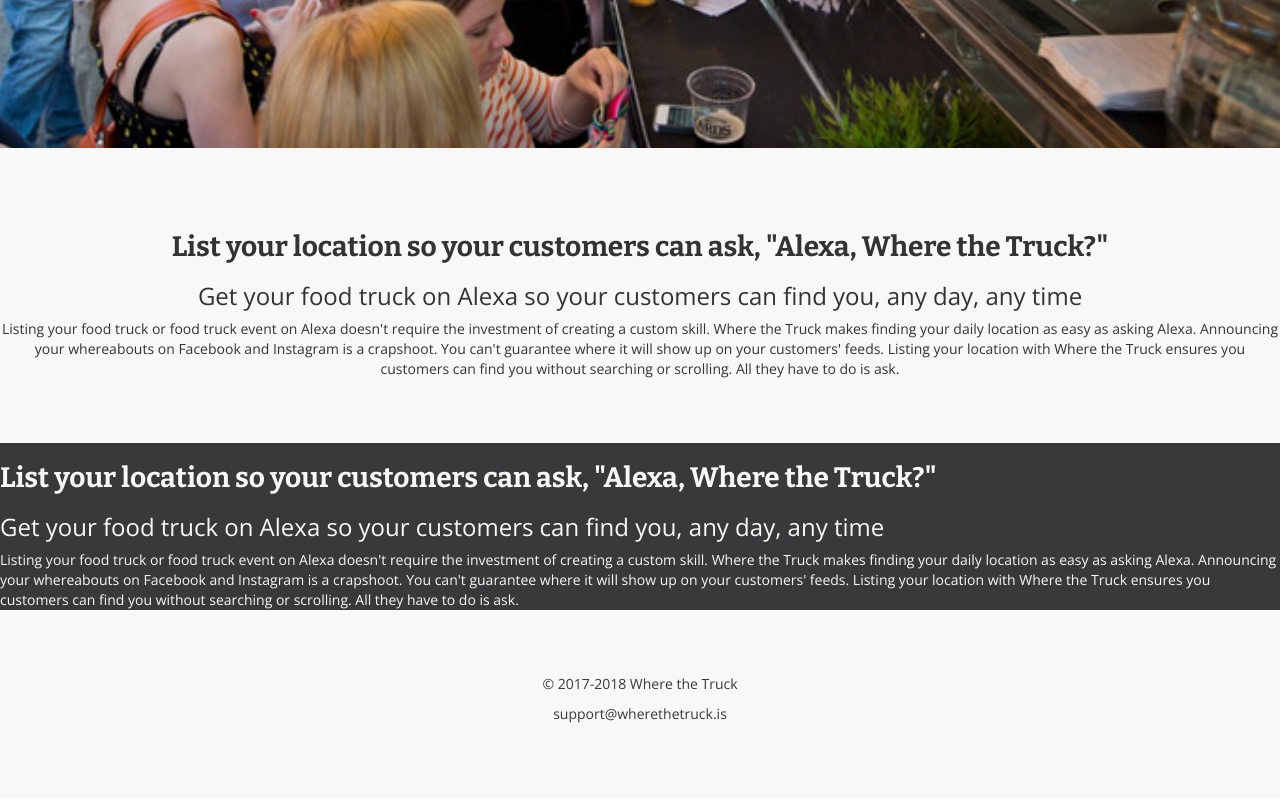
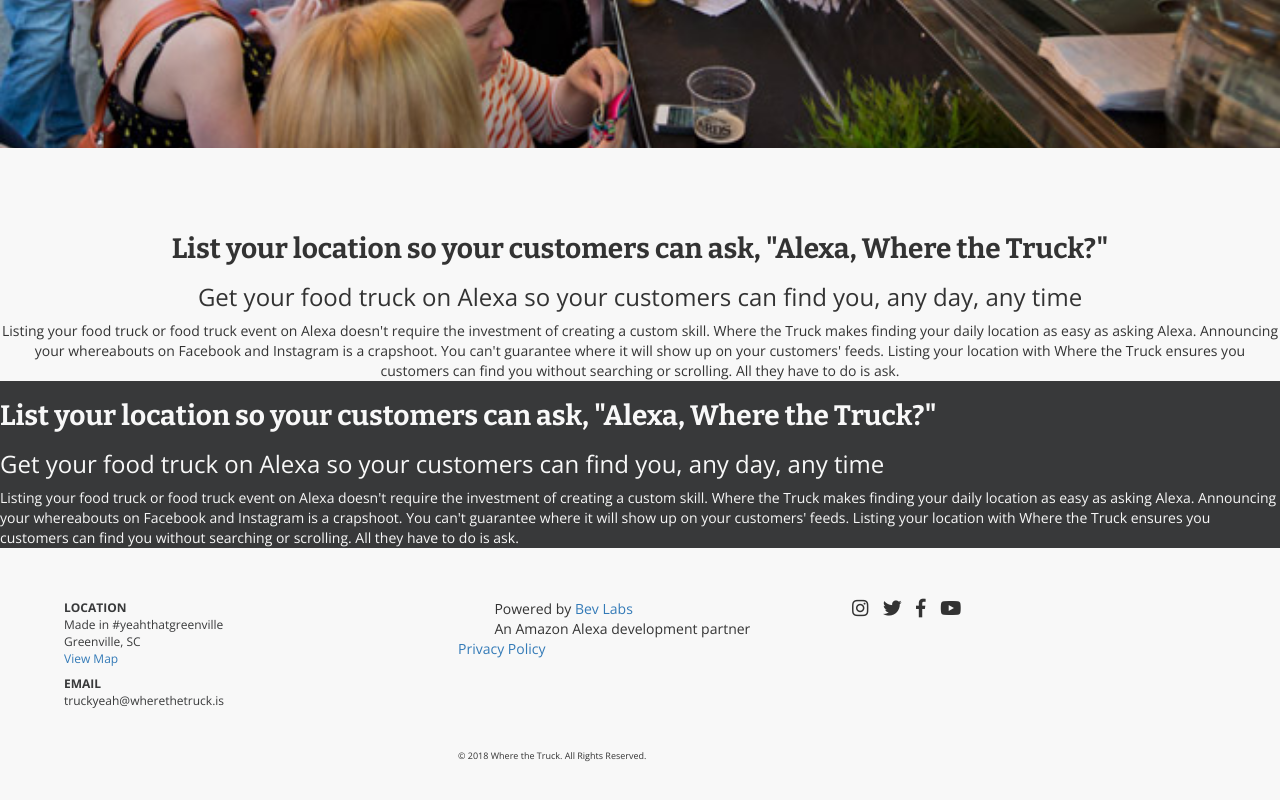
Before and after one commit to elizabethbarr/wherethetruck, a website: page app/index.html in a window 1280 px wide. Shown: the part 622-1422 px from the top of the page. Drawn offline with nearby package versions, Linux system fonts and the light colour scheme; files that its build step writes are made by us from their sources.

Commit message:
footer work

```diff
--- a/app/index.html
+++ b/app/index.html
@@ -20,6 +20,8 @@
     <link rel="shortcut icon" href="/favicon.ico">
     <link rel="apple-touch-icon" href="/apple-touch-icon.png">
     <!-- Place favicon.ico and apple-touch-icon.png in the root directory -->
+
+    <link rel="stylesheet" href="https://use.fontawesome.com/releases/v5.0.9/css/all.css" integrity="sha384-5SOiIsAziJl6AWe0HWRKTXlfcSHKmYV4RBF18PPJ173Kzn7jzMyFuTtk8JA7QQG1" crossorigin="anonymous">
 
     <!-- build:css(.) styles/vendor.css -->
     <!-- bower:css -->
@@ -80,8 +82,8 @@
 
   <div class="middle-container">
     <div class="row">
+      <div class="middle-content">
         <div class="col-lg-12">
-      <div class="middle-content">
          <h2>List your location so your customers can ask, "Alexa, Where the Truck?"</h2>
           <h3>Get your food truck on Alexa so your customers can find you, any day, any time</h3>
           <span>Listing your food truck or food truck event on Alexa doesn't require the investment of creating a custom skill. Where the Truck makes finding your daily location as easy as asking Alexa.</span>
@@ -93,8 +95,8 @@
 
   <div class="lower-container">
     <div class="row">
+      <div class="lower-content">
         <div class="col-lg-12">
-      <div class="lower-content">
           <h2>List your location so your customers can ask, "Alexa, Where the Truck?"</h2>
           <h3>Get your food truck on Alexa so your customers can find you, any day, any time</h3>
           <span>Listing your food truck or food truck event on Alexa doesn't require the investment of creating a custom skill. Where the Truck makes finding your daily location as easy as asking Alexa.</span>
@@ -106,15 +108,49 @@
 
   <div class="footer-container">
     <div class="row">
-    <div class="col-lg-12">
       <div class="footer-content">
-        <p>&copy; 2017-2018 Where the Truck</p>
-        <p>support@wherethetruck.is</p>
+        <div class="col-sm-4">
+          <div class="footer-left-top">
+            <div><strong>LOCATION</strong></div>
+            <div>Made in #yeahthatgreenville</div>
+            <div>Greenville, SC</div>
+            <div><a href="https://www.google.com/maps/place/Greenville,+SC/@34.8332892,-82.4330432,12z/data=!3m1!4b1!4m5!3m4!1s0x88578f6662fa1105:0xd8aa9d77bf257696!8m2!3d34.8526176!4d-82.3940104">View Map</a></div>
+          </div>
+          <div class="footer-left-middle">
+            <div><strong>EMAIL</strong></div>
+            <div>truckyeah@wherethetruck.is</div>
+          </div>
+          <div class="footer-left-bottom">
+          </div>
+        </div>
+      </div>
+        <div class="col-sm-4">
+          <div class="footer-middle-top">
+            <div>Powered by <a href="www.myassistantbev.com">Bev Labs</a></div>
+            <div>An Amazon Alexa development partner</div>
+          </div>
+          <div class="footer-middle-middle">
+            <div><a href="/privacy">Privacy Policy</a></div>
+          </div>
+          <div class="footer-middle-bottom">
+            <div>&copy; 2018 Where the Truck. All Rights Reserved.</div>
+          </div>
+        </div>
+        <div class="col-sm-4">
+          <i class="fab fa-instagram fa-lg"></i>
+          <span class="icon">
+            <i class="fab fa-twitter fa-lg"></i>
+          </span>
+          <span class="icon">
+            <i class="fab fa-facebook-f fa-lg"></i>
+          </span>
+          <span class="icon">
+            <i class="fab fa-youtube fa-lg"></i>
+          </span>
         </div>
       </div>
     </div>
   </div>
-
 
 
 
--- a/app/styles/main.css
+++ b/app/styles/main.css
@@ -66,6 +66,7 @@
   padding: 0 5% 0 5%;
 }
 
+/* middle container */
 .middle-container {
   background-color: #f8f8f8;
 }
@@ -75,19 +76,53 @@
   text-align: center;
 }
 
+/* lower container */
 .lower-container {
   background-color: #38393a;
   color: #f8f8f8;
 }
 
+/* footer */
 .footer-container {
+  padding: 4% 5% 3% 5%;
   background-color: #f8f8f8;
 }
 
 .footer-content {
-  padding: 5% 0 5% 0;
   color: #38393a;
-  text-align: center;
+  font-size: 12px;
+}
+
+.footer-left-top {
+  text-align: left;
+}
+
+.footer-left-middle {
+  padding-top: 2%;
+}
+
+.footer-left-bottom {
+  padding-top: 2%;
+}
+
+.footer-middle-top {
+  padding-left: 10%;
+}
+
+.footer-middle-middle {
+}
+
+.footer-middle-bottom {
+  padding-top: 25%;
+  font-size: 9px;
+}
+
+.footer-right {
+
+}
+
+.icon {
+  padding-left: 3%;
 }
 
 /* login.html */
```
Also changed, not shown: app/signup.html (+0 -5 lines). Lines whose indentation alone changed are shown as unchanged.
